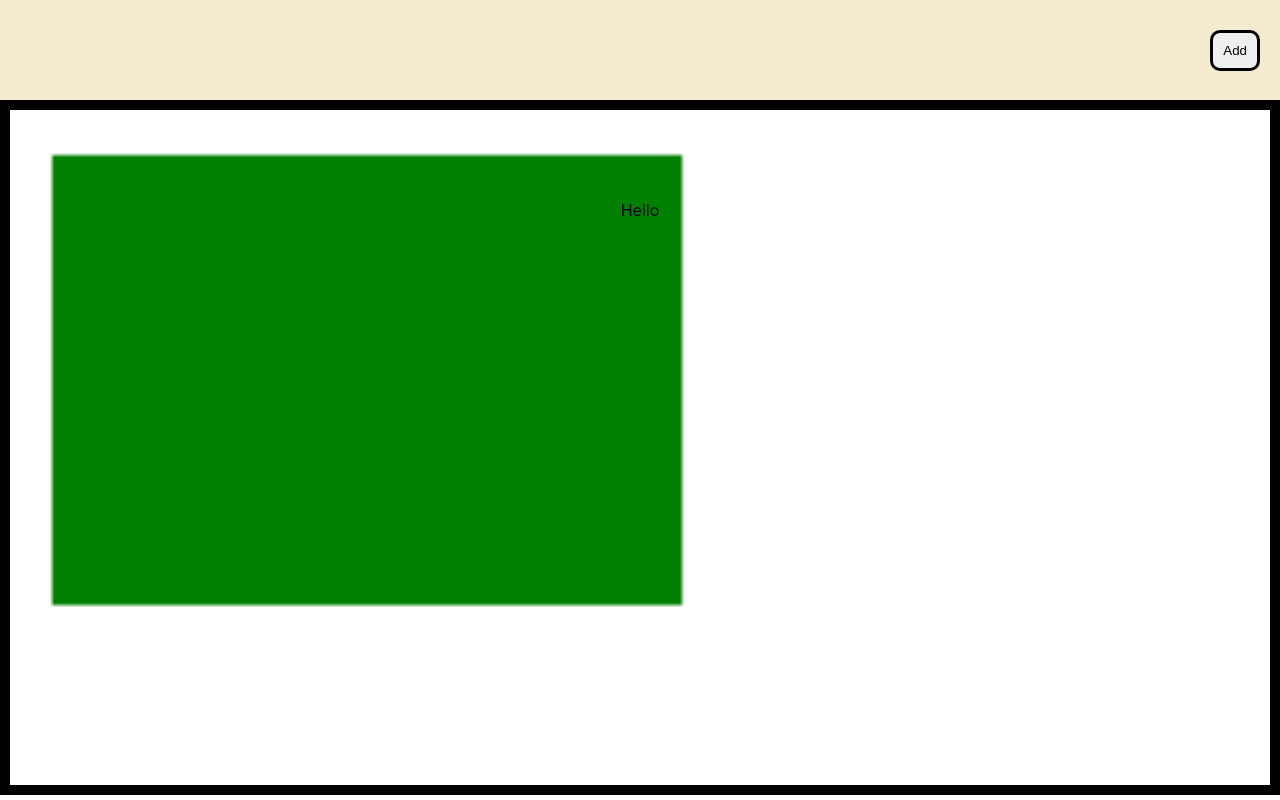
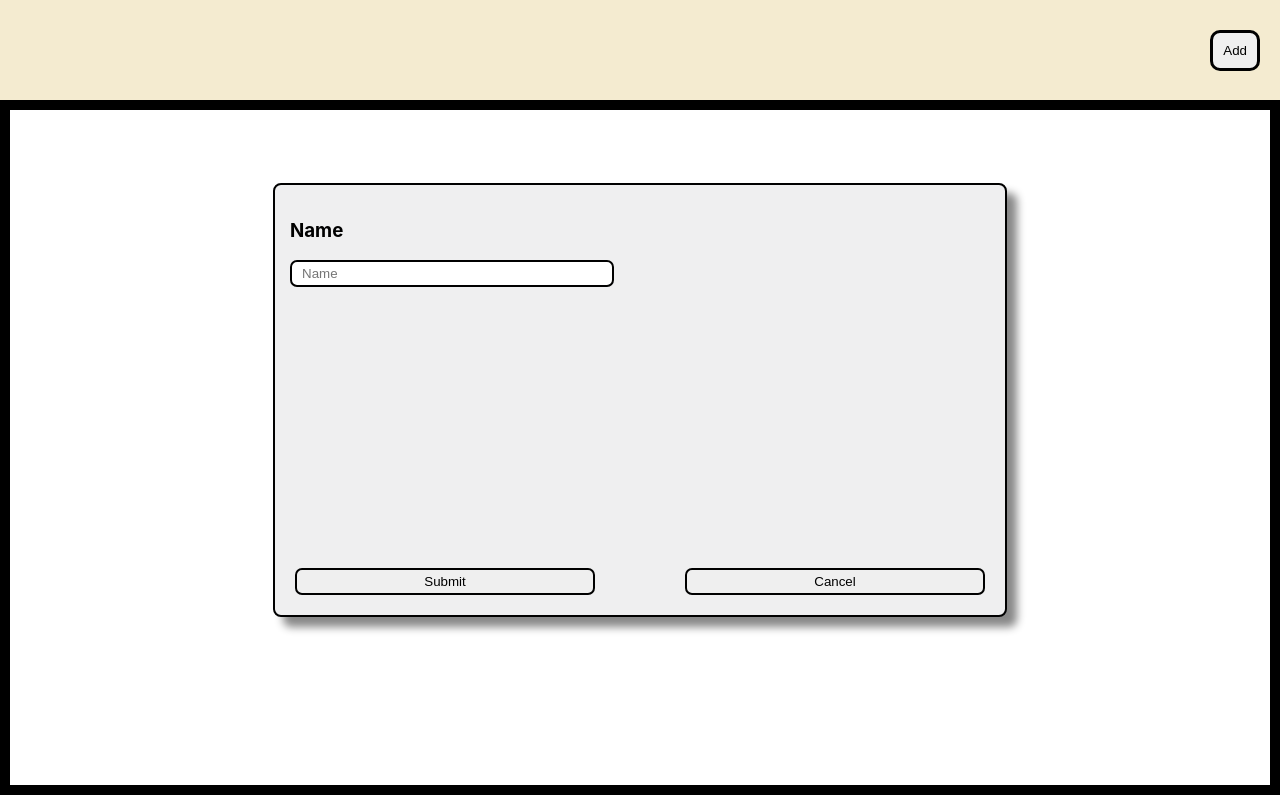
Before and after one commit to 87prashant/MindChart, a React (Create React App) app in the folder packages/client/: page / in a window 1280 px wide. Built offline with nearby package versions, Linux system fonts and the light colour scheme.

Commit message:
add form

```diff
--- a/packages/client/src/App.css
+++ b/packages/client/src/App.css
@@ -1,5 +1,5 @@
 .App {
-  text-align: center;
+  /* text-align: center; */
 }
 
 .App-logo {
--- a/packages/client/src/components/AddNewThemo.tsx
+++ b/packages/client/src/components/AddNewThemo.tsx
@@ -1,19 +1,55 @@
 import styled from "@emotion/styled";
 import React from "react";
 
-const StyledWrapper = styled('div')({
-    position: 'fixed',
-    top: 0,
-    bottom: 0,
-    right: 0,
-    left: 0,
-    width: '700px',
-    height: '400px',
-    margin: 'auto',
-})
+const StyledWrapper = styled("div")({
+  position: "fixed",
+  top: 0,
+  bottom: 0,
+  right: 0,
+  left: 0,
+  backgroundColor: "rgba(239, 239, 240, 1)",
+  border: "2px solid black",
+  width: "700px",
+  height: "400px",
+  margin: "auto",
+  padding: 15,
+  borderRadius: 8,
+  boxShadow: "10px 10px 8px #888888",
+});
+
+const Inputs = styled("input")({
+  width: "300px",
+  padding: "4px 10px",
+  borderRadius: 7,
+  border: "2px solid black",
+});
+
+const NameInput = styled(Inputs)({});
+
+const SubmitButton = styled(Inputs)({
+  position: "absolute",
+  bottom: 20,
+  left: 20,
+  cursor: 'pointer'
+});
+
+const CancelButton = styled(Inputs)({
+  position: "absolute",
+  bottom: 20,
+  right: 20,
+  cursor: 'pointer',
+});
+
 const AddNewThemo = () => {
-  return <StyledWrapper>
-    Hello
-  </StyledWrapper>;
+  return (
+    <StyledWrapper>
+      <form>
+        <h3>Name</h3>
+        <NameInput placeholder="Name" />
+        <SubmitButton type="submit" value="Submit" />
+        <CancelButton type="button" value="Cancel" />
+      </form>
+    </StyledWrapper>
+  );
 };
 export default AddNewThemo;
--- a/packages/client/src/components/canvas.tsx
+++ b/packages/client/src/components/canvas.tsx
@@ -11,14 +11,14 @@ const Canvas = () => {
   const canvasRef = useRef(null)
 
   const draw = (ctx: CanvasRenderingContext2D | null) => {
-    ctx?.clearRect(0, 0, ctx?.canvas.width, ctx?.canvas.height)
-    ctx?.beginPath();
-    ctx?.rect(20, 20, 40, 18);
-    ctx?.fill();
-    if(ctx !== null) {
-      ctx.fillStyle = "green";
-    }
-    ctx?.fillRect(10, 10, 150, 100);
+    // ctx?.clearRect(0, 0, ctx?.canvas.width, ctx?.canvas.height)
+    // ctx?.beginPath();
+    // ctx?.rect(20, 20, 40, 18);
+    // ctx?.fill();
+    // if(ctx !== null) {
+    //   ctx.fillStyle = "green";
+    // }
+    // ctx?.fillRect(10, 10, 150, 100);
   }
 
   useEffect(() => {
```
